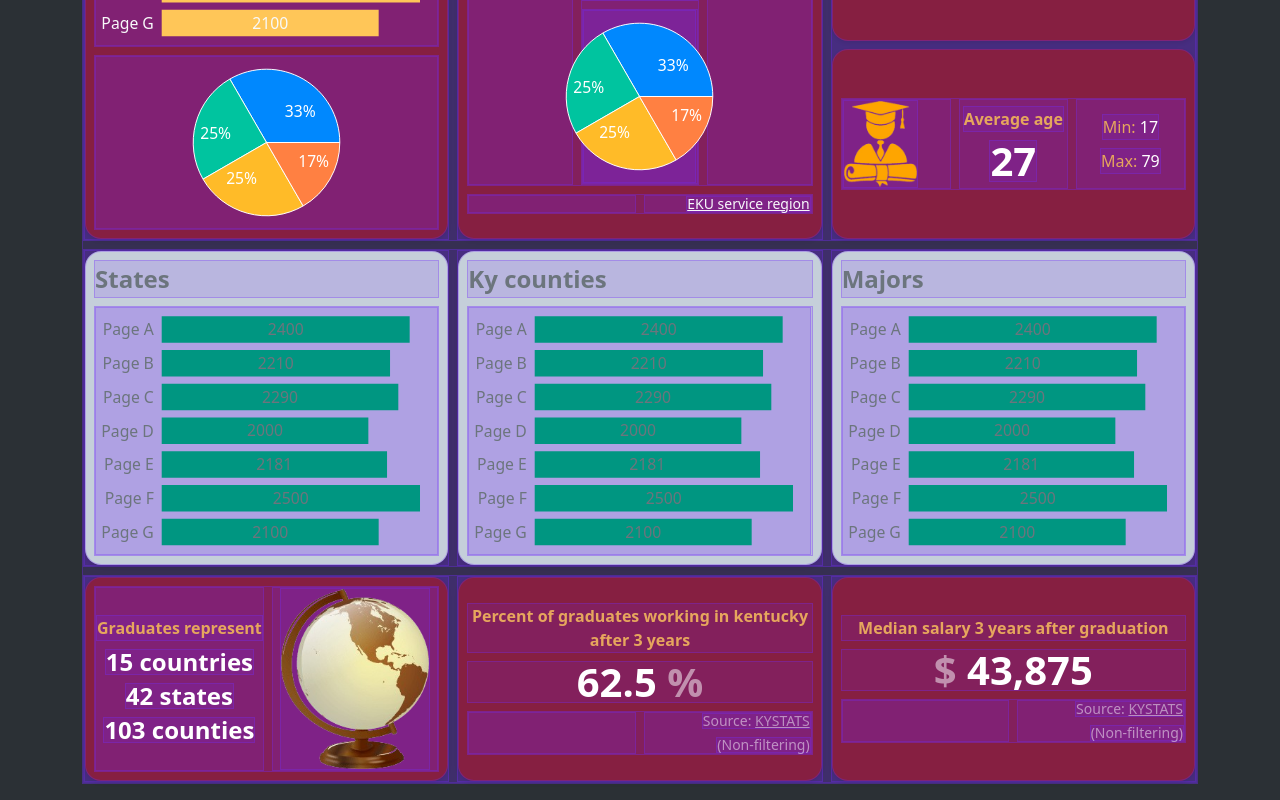
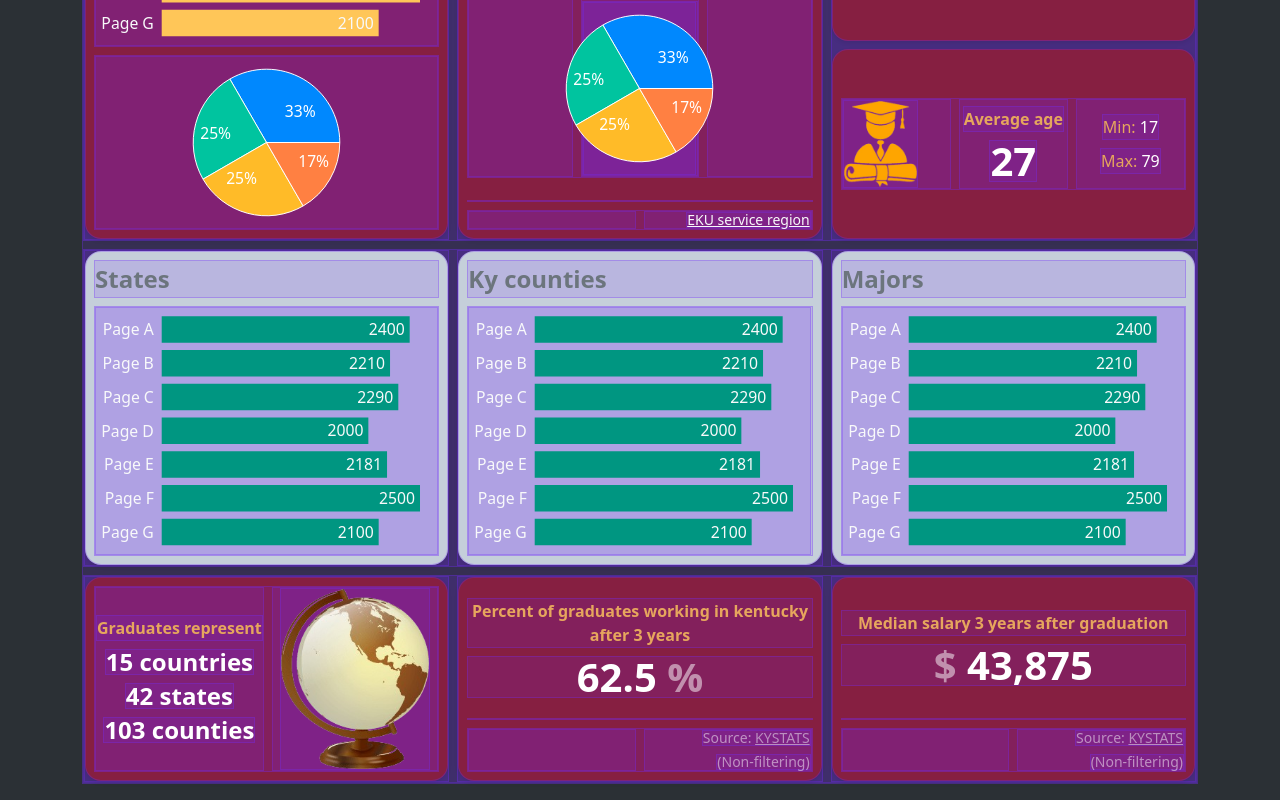
Before and after one commit to chancellor-whitaker/grad-by-numbers, a React (Vite) app: page / in a window 1280 px wide. Shown: the part 343-1143 px from the top of the page. Built offline with nearby package versions, Linux system fonts and the light colour scheme.

Commit message:
signatures moved to bottom of blocks

```diff
--- a/src/App/components/VerticalBarChart.jsx
+++ b/src/App/components/VerticalBarChart.jsx
@@ -65,7 +65,7 @@ export const VerticalBarChart = ({
           type="category"
         />
         <Bar
-          label={{ fill: textColor }}
+          label={{ position: "insideRight", fill: textColor }}
           dataKey={numericalDataKey}
           fill={barColor}
         />
--- a/src/App/index.jsx
+++ b/src/App/index.jsx
@@ -167,8 +167,8 @@ const createBlocks = (data) => {
           </>
           <></>
         </HStack>
-        {/* <div className="mt-auto"></div> */}
-        <ServiceRegionLink className="mb-auto"></ServiceRegionLink>
+        <div className="mt-auto"></div>
+        <ServiceRegionLink></ServiceRegionLink>
       </Block>
     ),
     work: (
@@ -179,8 +179,8 @@ const createBlocks = (data) => {
         <Metric>
           62.5 <span className="text-white-50">%</span>
         </Metric>
-        {/* <div className="mt-auto"></div> */}
-        <KYStatsLink className="mb-auto"></KYStatsLink>
+        <div className="mt-auto"></div>
+        <KYStatsLink></KYStatsLink>
       </Block>
     ),
     salary: (
@@ -191,8 +191,8 @@ const createBlocks = (data) => {
         <Metric>
           <span className="text-white-50">$</span> 43,875
         </Metric>
-        {/* <div className="mt-auto"></div> */}
-        <KYStatsLink className="mb-auto"></KYStatsLink>
+        <div className="mt-auto"></div>
+        <KYStatsLink></KYStatsLink>
       </Block>
     ),
     gpa: (
--- a/src/App/utils/colorSchemes.js
+++ b/src/App/utils/colorSchemes.js
@@ -3,7 +3,7 @@ import { ekuColors } from "./ekuColors";
 export const colorSchemes = {
   darkGray: {
     barColor: ekuColors.kentuckyBluegrass,
-    textColor: "#6c757d",
+    textColor: "#f8f9fa",
   },
   maroon: {
     barColor: ekuColors.goldenrodYellow,
```
